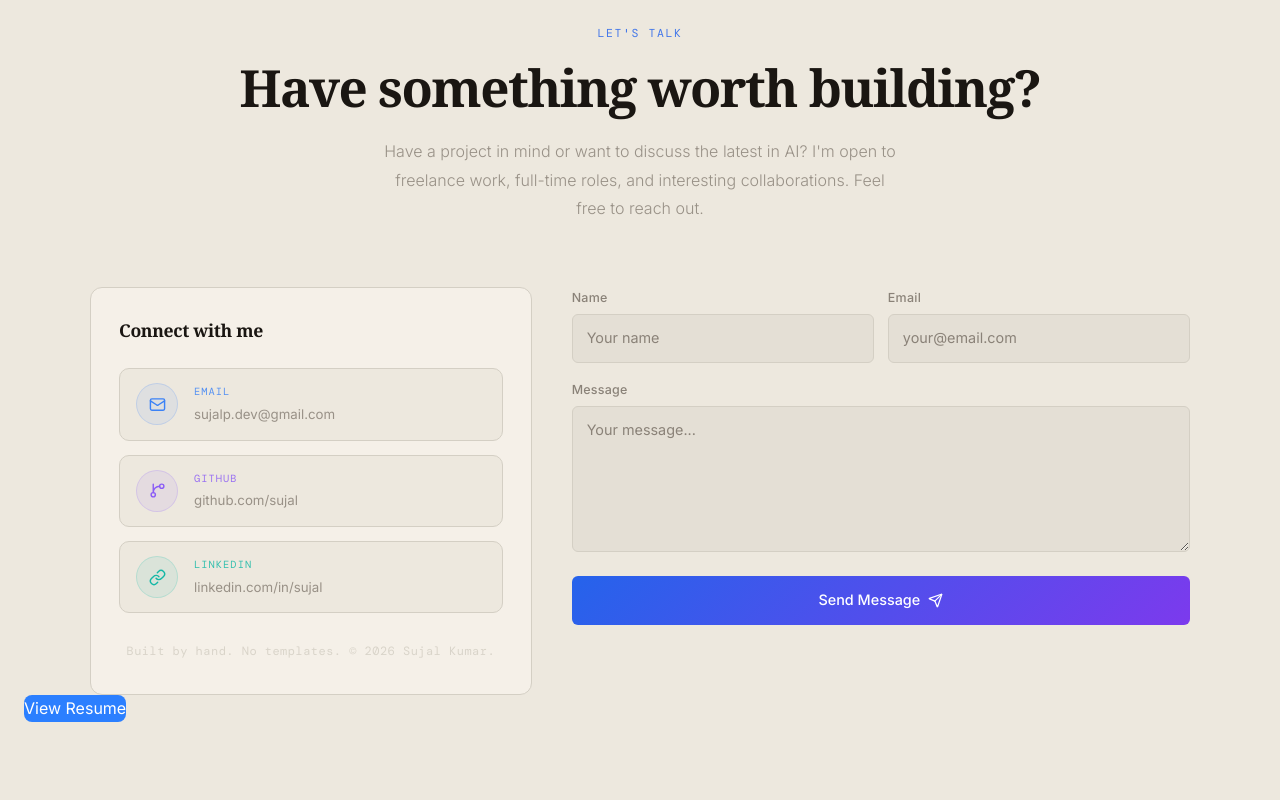
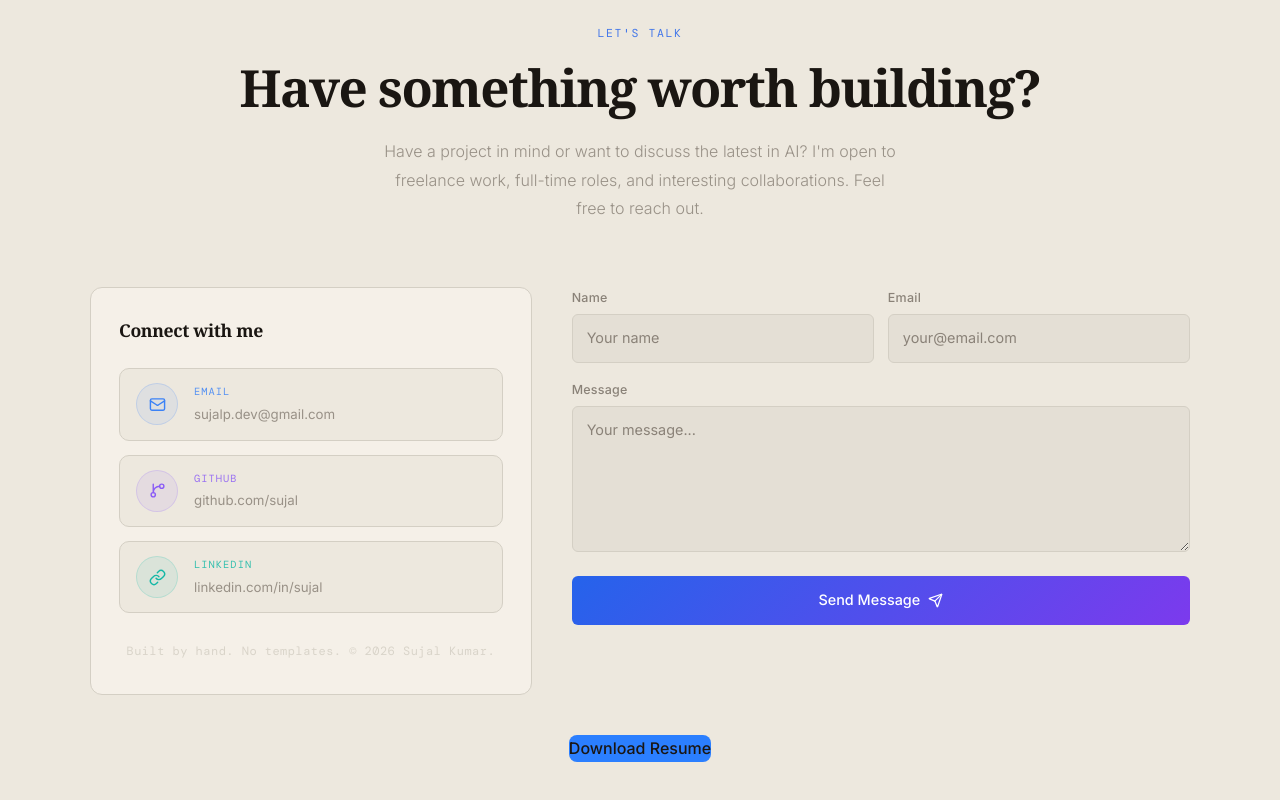
Before and after one commit to Sujal12345-pheoniix/Portfolio1, a Next.js app: page / in a window 1280 px wide. Shown: the part 7440-8240 px from the top of the page. Built offline with nearby package versions, Linux system fonts and the light colour scheme; a web font is replaced by a local one.

Commit message:
Replace button with styled link to download resume

```diff
--- a/src/components/sections/Contact.tsx
+++ b/src/components/sections/Contact.tsx
@@ -364,11 +364,16 @@ export default function Contact() {
           </motion.form>
         </div>
       </div>
-<button className="bg-blue-500 text-white px-4 py-2 rounded-lg">
-  <a href="../public/Sujal_kumar.pdf download" target="_blank">
-    View Resume
-  </a>
-</button>
+    <div style={{ display: 'flex', justifyContent: 'center', marginTop: '40px' }}>
+        <a
+          href="/sujal_kumar_resume.pdf"
+          download="Sujal_Kumar_Resume.pdf"
+          className="bg-blue-500 text-white px-6 py-3 rounded-lg hover:bg-blue-600 transition-colors"
+          style={{ textDecoration: 'none', fontWeight: 500, fontFamily: 'Inter, sans-serif' }}
+        >
+          Download Resume
+        </a>
+      </div>
       <style>{`
         @media (max-width: 768px) {
           .contact-grid { grid-template-columns: 1fr !important; }
```
